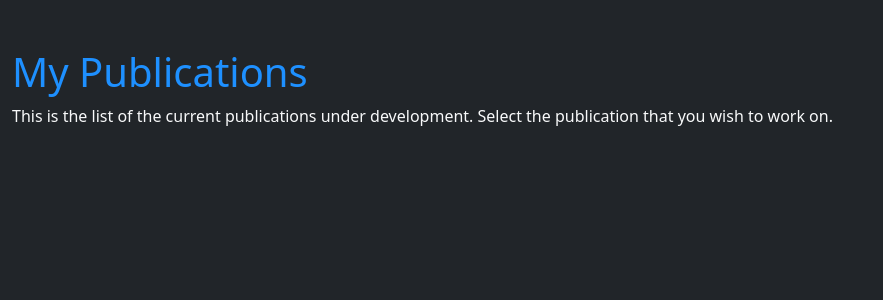
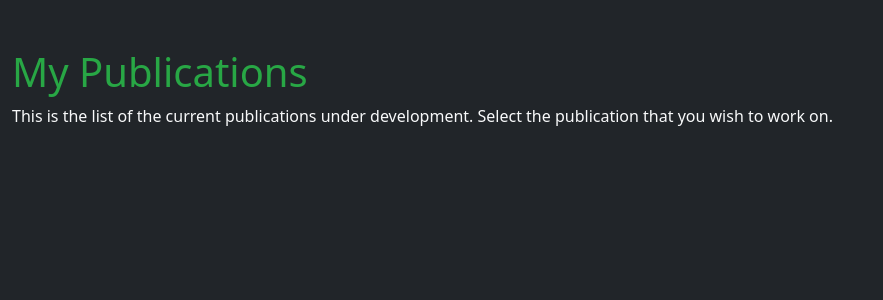
Before and after one commit to Mark-Seaman/OLD-GhostWriter, a Django app: template publish/templates/list.html in a window 1280 px wide. Shown: the part 104-404 px from the top of the page, without its empty margins (0-883 px from the left). Run offline with Django 4.2, Linux system fonts and the light colour scheme; the template is opened without the code that fills it, so the values that code supplies are empty.

Commit message:
Add colors to stylesheet

```diff
--- a/static/css/shrinking-world.css
+++ b/static/css/shrinking-world.css
@@ -90,7 +90,11 @@ header a:hover {
 }
 
 h1 {
-    color: dodgerblue;
+    color: #28a745;
+}
+
+h2 {
+    color: #007bff;
 }
 
 img {
```
